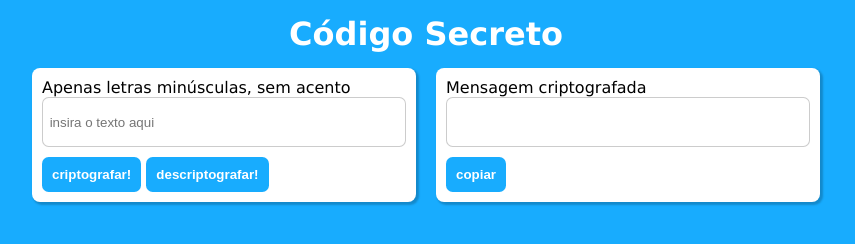
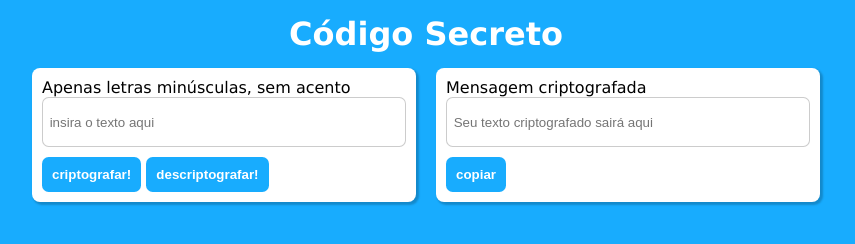
Before and after one commit to alexsilvabello/alexsilvabello.github.io, a plain HTML site: page index.html in a window 1280 px wide. Shown: the whole page, without its empty margins (214-1069 px from the left). Drawn offline with Linux system fonts and the light colour scheme.

Commit message:
Update index.html

```diff
--- a/index.html
+++ b/index.html
@@ -23,7 +23,7 @@
     <section class="msg box">
 	<form id="mensagem">
       	  <label for="input-texto">Mensagem criptografada</label>
-      	  <input class="text-input" type="text" id="msg"></input>
+      	  <input class="text-input" type="text" id="msg" placeholder="Seu texto criptografado sairá aqui"></input>
       	  <input class="btn" type="submit" value="copiar" id="btn-copy">
 	</form>
     </section>
```
